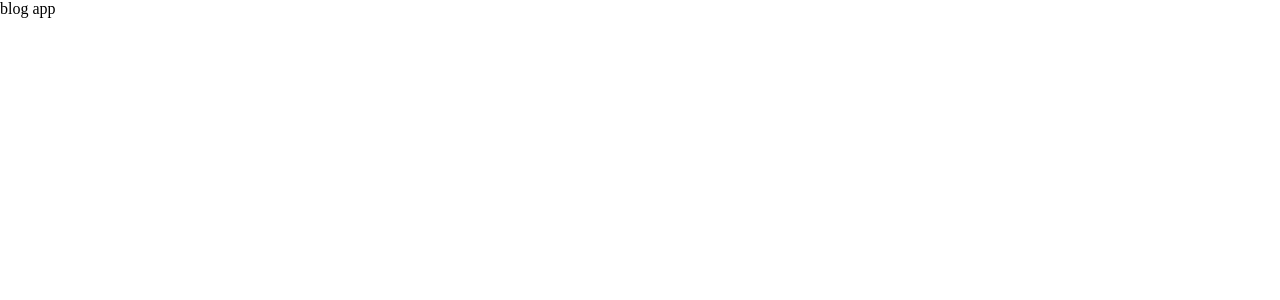
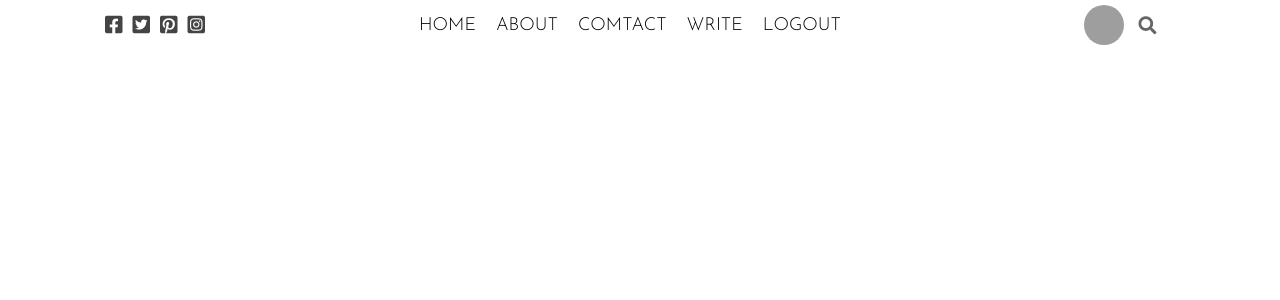
Before and after one commit to bruno-1/blog-react-app-client, a React (Create React App) app: page / in a window 1280 px wide. Shown: the top 300 px of the page. Built offline with nearby package versions, Linux system fonts and the light colour scheme; grey boxes are pictures that could not be loaded; the HTML template or start-up script is replaced by a standard one.

Commit message:
React navbar tutorial

```diff
--- a/public/index.html
+++ b/public/index.html
@@ -11,6 +11,7 @@
     <link rel="preconnect" href="https://fonts.googleapis.com">
     <link rel="preconnect" href="https://fonts.gstatic.com" crossorigin>
     <link href="https://fonts.googleapis.com/css2?family=Josefin+Sans:wght@100;200;300;400;500;600;700&family=Lora:ital,wght@1,400;1,500;1,600&family=Varela&family=Varela+Round&display=swap" rel="stylesheet">
+    <link rel="stylesheet" href="https://cdnjs.cloudflare.com/ajax/libs/font-awesome/5.15.4/css/all.min.css" integrity="sha512-1ycn6IcaQQ40/MKBW2W4Rhis/DbILU74C1vSrLJxCq57o941Ym01SwNsOMqvEBFlcgUa6xLiPY/NS5R+E6ztJQ==" crossorigin="anonymous" referrerpolicy="no-referrer" />
     <style>
       * {
         margin: 0;
--- a/src/App.tsx
+++ b/src/App.tsx
@@ -1,8 +1,10 @@
+import TopBar from "./topbar/TopBar";
+
 function App() {
   return (
-    <div className="App">
-      blog app
-    </div>
+    <>
+      <TopBar />
+    </>
   );
 }
 
--- /dev/null
+++ b/src/topbar/TopBar.tsx
@@ -0,0 +1,29 @@
+import "./topbar.css";
+
+function TopBar() {
+  return (
+    <div className="top">
+      <div className="topLeft">
+        <i className="topIcon fab fa-facebook-square"></i>
+        <i className="topIcon fab fa-twitter-square"></i>
+        <i className="topIcon fab fa-pinterest-square"></i>
+        <i className="topIcon fab fa-instagram-square"></i>
+      </div>
+      <div className="topCenter">
+        <ul className="topList">
+          <li className="topListItem">HOME</li>
+          <li className="topListItem">ABOUT</li>
+          <li className="topListItem">COMTACT</li>
+          <li className="topListItem">WRITE</li>
+          <li className="topListItem">LOGOUT</li>
+        </ul>
+      </div>
+      <div className="topRight">
+        <img className="topImg" src="https://thispersondoesnotexist.com/image" alt="" />
+        <i className="topSearchIcon fas fa-search"></i>
+      </div>
+    </div>
+  );
+}
+
+export default TopBar
--- /dev/null
+++ b/src/topbar/topbar.css
@@ -0,0 +1,57 @@
+.top {
+  width: 100%;
+  height: 50px;
+  background-color: white;
+  position: sticky;
+  top: 0;
+  display: flex;
+  align-items: center;
+  font-family: 'Josefin Sans', sans-serif;
+}
+
+.topLeft, .topRight {
+  flex: 3;
+  display: flex;
+  align-items: center;
+  justify-content: center;
+}
+
+.topCenter {
+  flex: 6
+}
+
+.topIcon {
+  font-size: 20px;
+  margin-right: 10px;
+  color: #444;
+  cursor: pointer;
+}
+
+.topImg {
+  width: 40px;
+  height: 40px;
+  border-radius: 50%;
+  object-fit: cover;
+}
+
+.topList {
+  display: flex;
+  justify-content: center;
+  margin: 0;
+  padding: 0;
+  list-style: none;
+}
+
+.topListItem {
+  margin-right: 20px;
+  font-size: 18px;
+  font-weight: 300;
+  cursor: pointer;
+}
+
+.topSearchIcon {
+  font-size: 18px;
+  color: #666;
+  cursor: pointer;
+  margin-left: 15px;
+}
```
